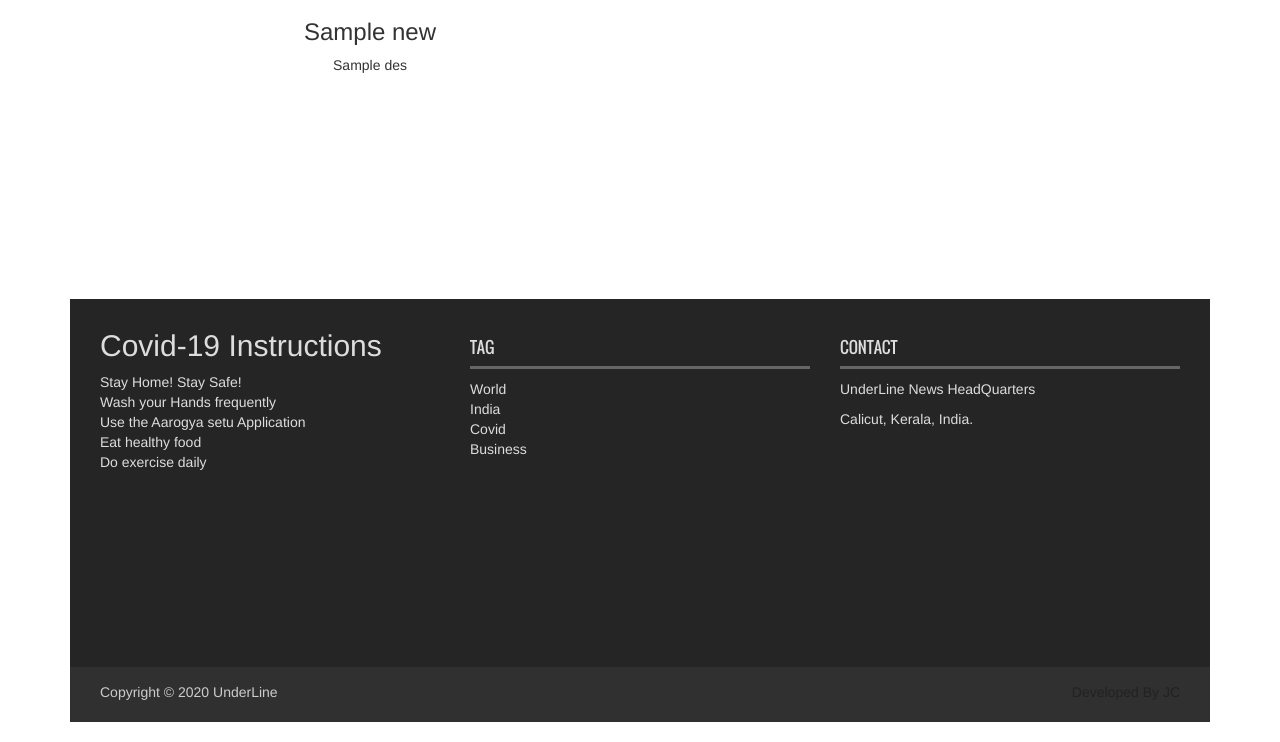
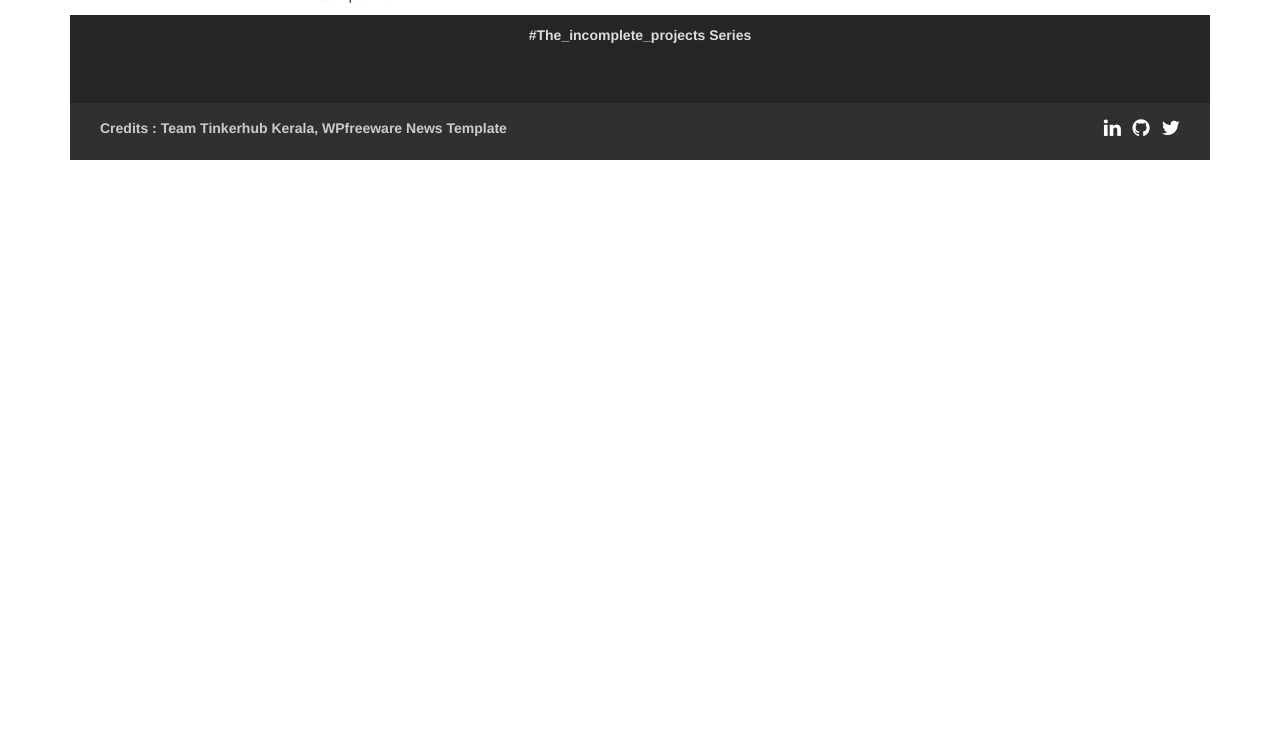
Before and after one commit to Jaseemck/UnderLine, a Flask app: template templates/biz.html in a window 1280 px wide. Shown: the part 621-1363 px from the top of the page. After the commit the page ends 781 px from the top, so only its background shows below. Run offline with Flask 2, Linux system fonts and the light colour scheme; the template is opened without the code that fills it: most values are stand-ins (such as "Sample title", 1, 10 or a date in 2020); some libraries are stand-ins or nearby versions.

Commit message:
First draft

```diff
--- a/static/css/style.css
+++ b/static/css/style.css
@@ -203,7 +227,7 @@ figure.effect-layla:hover figcaption::after, figure.effect-layla:hover h2, figur
 .copyright{float:left; width:50%; padding-top:5px; text-align:left}
 .copyright a{color:#ccc}
 .developer{float:right; width:50%; text-align:right; padding-top:5px; color:#222}
-.developer a{color:#222}
+.developer a{color:#ccc}
 .catgArchive{border:medium none; color:#fff; display:inline; float:left; font-weight:bold; padding:10px 15px; width:100%; margin-top:15px}
 .catgArchive option{background-color:#fff; font-weight:normal; padding:5px; color:#d083cf}
 .nav-tabs > li{display:inline-block; float:none; width:32.55%}
--- a/templates/biz.html
+++ b/templates/biz.html
@@ -29,13 +29,13 @@
         <div class="header_top">
           <div class="header_top_left">
             <ul class="top_nav">
-              <li><a href="/index.html">Home</a></li>
+              <li><a href="/">Home</a></li>
               <li><a href="#footer">About</a></li>
               <li><a href="#footer">Contact</a></li>
             </ul>
           </div>
           <div class="header_top_right">
-            <p>Friday, December 05, 2045</p>
+            <p id="date-today"></p>
           </div>
         </div>
       </div>
@@ -54,78 +54,53 @@
       </div>
       <div id="navbar" class="navbar-collapse collapse">
         <ul class="nav navbar-nav main_nav">
-          <li class="active"><a href="index.html"><span class="fa fa-home desktop-home"></span><span class="mobile-show">Home</span></a></li>
+          <li><a href="/"><span class="fa fa-home desktop-home"></span><span class="mobile-show">Home</span></a></li>
           <li><a href="/world">World</a></li>
           <li><a href="/in">India</a></li>
           <li><a href="/covid">Covid-19</a></li>
-          <li><a href="/biz">Business</a></li>
+          <li class="active"><a href="/biz">Business</a></li>
         </ul>
       </div>
     </nav>
   </section>
 <center>
-<div class="container">
+<div class="container row equal-cols">
     {% for new, des, i in context %}
     <!--started-->
     <div class="col-md-6">
-    <div class="card" style="width:500px; height: 600px;">
-        <img class="card-img-top img-fluid" src="{{i}}" alt="News" style="width:400px;height:300px;">
+    <div class="card">
+        <img class="card-img-top img-fluid myimage" src="{{i}}" alt="News">
         <div class="card-body">
             <h3 class="card-title strong">{{new}}</h3>
             <p class="card-text">{{des}}</p>
+            <p class="card-text">{{ind}}</p>
         </div>
     </div>
     </div>
-    <!--Ended-->
-    <!--<img src="{{i}}", alt="">
-    <h3>News: </h3> {{new}}
-    <h4>Description: </h4> {{des}}-->
     {% endfor %}
 </div>
 </center>
 <!--Footer start-->
 <footer id="footer">
   <div class="footer_top">
-    <div class="row">
-      <div class="col-lg-4 col-md-4 col-sm-4">
-        <div class="footer_widget wow fadeInLeftBig">
-          <ul class="tag_nav"><h2>Covid-19 Instructions</h2>
-            <li>Stay Home! Stay Safe!</li>
-            <li>Wash your Hands frequently</li>
-            <li>Use the Aarogya setu Application</li>
-            <li>Eat healthy food</li>
-            <li>Do exercise daily</li>
-          </ul>
-        </div>
-      </div>
-      <div class="col-lg-4 col-md-4 col-sm-4">
-        <div class="footer_widget wow fadeInDown">
-          <h2>Tag</h2>
-          <ul class="tag_nav">
-            <li>World</li>
-            <li>India</li>
-            <li>Covid</li>
-            <li>Business</li>
-          </ul>
-        </div>
-      </div>
-      <div class="col-lg-4 col-md-4 col-sm-4">
-        <div class="footer_widget wow fadeInRightBig">
-          <h2>Contact</h2>
-          <p>UnderLine News HeadQuarters</p>
-          <address>
-          Calicut, Kerala, India.
-          </address>
-        </div>
-      </div>
-    </div>
+<center><p><b>#The_incomplete_projects Series</p></b></center>
   </div>
   <div class="footer_bottom">
-    <p class="copyright">Copyright &copy; 2020 <a href="index.html">UnderLine</a></p>
-    <p class="developer">Developed By JC</p>
+    <p class="copyright"><b>Credits : Team Tinkerhub Kerala, WPfreeware News Template</b></p>
+    <p class="developer">
+    <a href="https://www.linkedin.com/in/jaseemck/"><i class="fa fa-linkedin" style="color:white; font-size:20px;"></i></a>&nbsp;&nbsp;
+    <a href="https://github.com/Jaseemck"><i class="fa fa-github" style="color:white; font-size:20px;"></i></a>&nbsp;&nbsp;
+    <a href="https://twitter.com/jaseemckclt"><i class="fa fa-twitter" style="color:white; font-size:20px;"></i></a></p>
   </div>
 </footer>
 <!--Footer end-->
+<script>
+n =  new Date();
+y = n.getFullYear();
+m = n.getMonth() + 1;
+d = n.getDate();
+document.getElementById("date-today").innerHTML = d + "/" + m + "/" + y;
+</script>
 <script src="{{ url_for('static', filename="js/jquery.min.js") }}"></script>
 <script src="{{ url_for('static', filename="js/wow.min.js") }}"></script>
 <script src="{{ url_for('static', filename="js/bootstrap.min.js") }}"></script>
```
Also changed, not shown: other parts of static/css/style.css (+35 -11 lines), templates/covid.html (+21 -46 lines), templates/index.html (+20 -46 lines), templates/india.html (+21 -46 lines), templates/secondhand.html (deleted, +0 -58 lines), templates/world.html (+21 -46 lines), static/favicon.ico.
